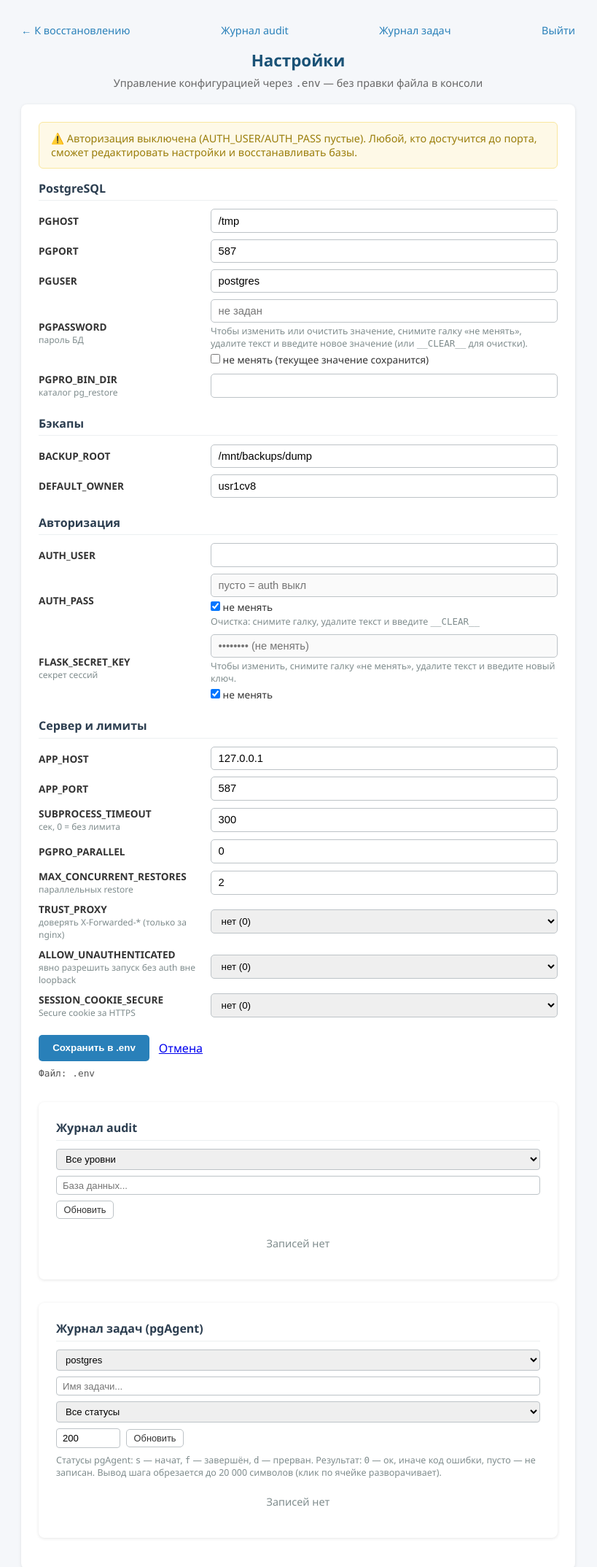
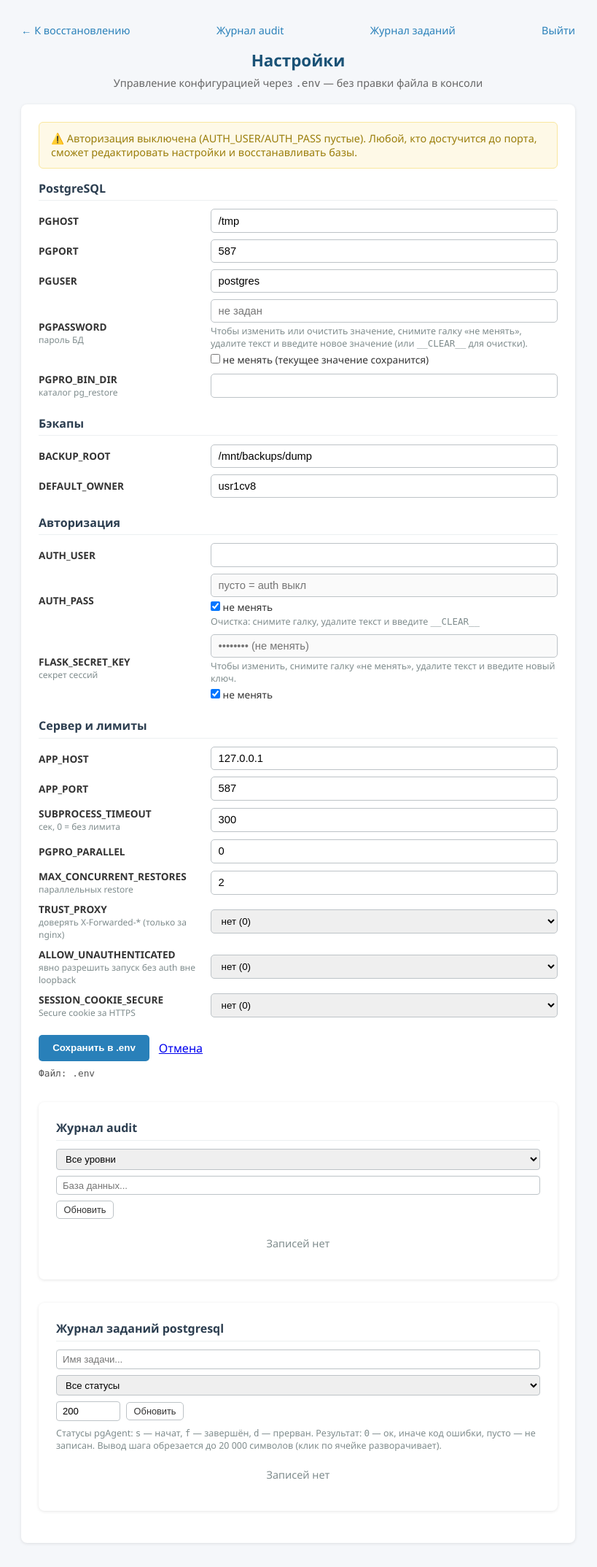
Before and after one commit to aleks-spv/web_pgrestore, a Flask app: page /settings in a window 1280 px wide. Shown: the top 2147 px of the page at 73% size, without its empty margins (231-1050 px from the left). After the commit the page ends 2118 px from the top, so only its background shows below. Run offline with Flask 3, Linux system fonts and the light colour scheme; data that the repository does not hold is empty; some libraries are stand-ins or nearby versions.

Commit message:
fix(settings): журнал заданий — всегда postgres, столбцы по схеме pgAgent
- убран выбор базы: API читает только postgres, параметр db удалён из API и UI
- jslstart/jslend больше не захардкожены: карточка сверяется с information_schema,
  отсутствующий столбец подставляет NULL (у части версий pgAgent jslend нет)
- карточка переименована в «Журнал заданий postgresql», ссылка в меню — «Журнал заданий»

```diff
--- a/templates/settings.html
+++ b/templates/settings.html
@@ -51,7 +51,7 @@ button.ghost { border:1px solid #bdc3c7; background:#fff; color:#333; border-rad
 <div class="topbar">
   <a href="/">← К восстановлению</a>
   <a href="#audit-log-anchor">Журнал audit</a>
-  <a href="#pgagent-log-anchor">Журнал задач</a>
+  <a href="#pgagent-log-anchor">Журнал заданий</a>
   <a href="/logout">Выйти</a>
 </div>
 <h1>Настройки</h1>
@@ -208,9 +208,8 @@ button.ghost { border:1px solid #bdc3c7; background:#fff; color:#333; border-rad
   </div>
 
   <div class="card audit-section" id="pgagent-log-anchor">
-    <h2 style="font-size:1rem;color:#2c3e50;margin-bottom:.7rem;border-bottom:1px solid #ecf0f1;padding-bottom:.35rem;">Журнал задач (pgAgent)</h2>
+    <h2 style="font-size:1rem;color:#2c3e50;margin-bottom:.7rem;border-bottom:1px solid #ecf0f1;padding-bottom:.35rem;">Журнал заданий postgresql</h2>
     <div class="audit-filters">
-      <select id="pj-filter-db" onchange="PgJobs.reload()" title="База, в которой лежит схема pgagent"></select>
       <input type="text" id="pj-filter-job" placeholder="Имя задачи..." oninput="PgJobs.render()" style="min-width:11rem">
       <select id="pj-filter-status" onchange="PgJobs.render()">
         <option value="">Все статусы</option>
@@ -312,58 +311,31 @@ button.ghost { border:1px solid #bdc3c7; background:#fff; color:#333; border-rad
 
   const PgJobs = function() {
     let entries = [];
-    let dbsLoaded = false;
     return {
       esc(s) {
         if (s == null) return '';
         return String(s).replace(/&/g,'&amp;').replace(/</g,'&lt;').replace(/>/g,'&gt;');
       },
-      async loadDbs() {
-        if (dbsLoaded) return;
-        try {
-          const res = await fetch('/api/databases');
-          const data = await res.json();
-          const names = data.databases || [];
-          // pgAgent живёт в postgres — она же обязана быть выбрана по умолчанию.
-          // Иначе <select> сам берёт первую базу из списка, в ней схемы pgagent
-          // нет и API честно отвечает «отношение pgagent.pga_jobsteplog не существует».
-          const list = ['postgres'].concat(names.filter(n => n !== 'postgres'));
-          const sel = document.getElementById('pj-filter-db');
-          sel.innerHTML =
-            list.map(n => '<option value="' + this.esc(n) + '">' + this.esc(n) + '</option>').join('');
-          sel.value = 'postgres';
-          dbsLoaded = true;
-        } catch (e) {
-          /* остаётся опция postgres из разметки */
-        }
-      },
       async load() {
-        await this.loadDbs();
-        const sel = document.getElementById('pj-filter-db');
-        const db = sel.value || 'postgres';
+        // pgAgent живёт в базе postgres — выбора базы нет, API ходит туда сам.
         const limit = document.getElementById('pj-limit').value || 200;
         const st = document.getElementById('pj-status');
         const tbl = document.getElementById('pj-body').closest('table');
         st.innerHTML = '<div class="audit-empty">Загрузка...</div>';
         try {
-          const res = await fetch('/api/pgagent-log?db=' + encodeURIComponent(db) +
-                                  '&limit=' + encodeURIComponent(limit));
+          const res = await fetch('/api/pgagent-log?limit=' + encodeURIComponent(limit));
           const data = await res.json();
           if (data.error) {
             entries = [];
             tbl.style.display = 'none';
-            let msg = this.esc(data.error);
-            if (data.error.indexOf('pgagent') !== -1) {
-              msg += '<div class="hint">В этой базе схемы pgAgent нет — выберите в фильтре ту, где он установлен (обычно <code>postgres</code>).</div>';
-            }
-            st.innerHTML = '<div class="alert err">' + msg + '</div>';
+            st.innerHTML = '<div class="alert err">' + this.esc(data.error) + '</div>';
             return;
           }
           entries = data.entries || [];
           this.render();
         } catch (e) {
           tbl.style.display = 'none';
-          st.innerHTML = '<div class="alert err">Не удалось загрузить журнал задач: ' + this.esc(e.message) + '</div>';
+          st.innerHTML = '<div class="alert err">Не удалось загрузить журнал заданий: ' + this.esc(e.message) + '</div>';
         }
       },
       filter() {
--- a/web_pgrestore/routes/pages.py
+++ b/web_pgrestore/routes/pages.py
@@ -27,7 +27,6 @@ from ..config import (
     update_env_file,
 )
 from ..db import get_conn
-from ..restore import is_valid_dbname
 from ..security import rate_limited
 
 pages_bp = Blueprint("pages", __name__)
@@ -142,8 +141,8 @@ SELECT j.jobname AS job,
        s.jstname AS step,
        l.jslstatus::text AS status,
        l.jslresult AS result,
-       l.jslstart AS started,
-       l.jslend AS finished,
+       {started} AS started,
+       {finished} AS finished,
        left(l.jsloutput, 20000) AS output
   FROM pgagent.pga_jobsteplog l
   JOIN pgagent.pga_jobstep s ON s.jstid = l.jsljstid
@@ -153,6 +152,25 @@ SELECT j.jobname AS job,
  ORDER BY l.jslstart DESC NULLS LAST, l.jslid DESC
  LIMIT %s
 """
+
+
+def _pgagent_sql(cur):
+    """Build the log query against the columns this pgAgent actually has.
+
+    Time columns are the ones that differ between releases: some installs
+    have no `jslend` at all, and one hard-coded column would make the whole
+    card fail. Probe the schema once, fall back to NULL.
+    """
+    cur.execute(
+        "SELECT column_name FROM information_schema.columns"
+        " WHERE table_schema = 'pgagent'"
+        "   AND table_name = 'pga_jobsteplog'"
+    )
+    have = {row[0] for row in cur.fetchall()}
+    return _PGAGENT_SQL.format(
+        started="l.jslstart" if "jslstart" in have else "NULL",
+        finished="l.jslend" if "jslend" in have else "NULL",
+    )
 
 
 def _jsonable(value):
@@ -172,15 +190,12 @@ def _jsonable(value):
 def pgagent_log_view():
     """Read-only pgAgent job log (used by /settings).
 
-    pgAgent itself lives in the `postgres` database by default; `?db=` lets
-    the client read it elsewhere. A missing `pgagent` schema (or a database
-    the backend cannot reach) comes back as `error` inside a 200 payload so
-    the page can show a readable message instead of a 500.
+    pgAgent is installed in the `postgres` database on this host, and there
+    is deliberately no database picker — one less thing to get wrong. A
+    missing `pgagent` schema (or an unreachable database) comes back as
+    `error` inside a 200 payload so the page can show a readable message
+    instead of a 500.
     """
-    dbname = (request.args.get("db") or "postgres").strip()
-    if not is_valid_dbname(dbname):
-        return jsonify({"entries": [], "error": f"Недопустимое имя базы: {dbname}"}), 400
-
     job = (request.args.get("job") or "").strip()[:200]
     status = (request.args.get("status") or "").strip()
     if status not in ("", "s", "f", "d"):
@@ -194,25 +209,25 @@ def pgagent_log_view():
 
     cfg = current_app.config["APP_CFG"]
     try:
-        with closing(get_conn(cfg, dbname=dbname)) as conn:
+        with closing(get_conn(cfg, dbname="postgres")) as conn:
             conn.autocommit = True
             with closing(conn.cursor()) as cur:
-                cur.execute(_PGAGENT_SQL, (job, job, status, status, limit))
+                sql = _pgagent_sql(cur)   # probes pgagent schema first
+                cur.execute(sql, (job, job, status, status, limit))
                 columns = [d[0] for d in cur.description]
                 rows = cur.fetchall()
     except psycopg2.Error as exc:
         detail = str(getattr(exc, "pgerror", None) or exc).strip().splitlines()
         return jsonify({
             "entries": [],
-            "db": dbname,
             "limit": limit,
-            "error": f"{dbname}: {detail[0] if detail else 'нет доступа к базе'}",
+            "error": f"postgres: {detail[0] if detail else 'нет доступа к базе'}",
         }), 200
 
     entries = [
         {k: _jsonable(v) for k, v in zip(columns, row)} for row in rows
     ]
-    return jsonify({"entries": entries, "db": dbname, "limit": limit})
+    return jsonify({"entries": entries, "limit": limit})
 
 
 _SECRET_SENTINEL = "__KEEP__"
```
Also changed, not shown: README.md.
